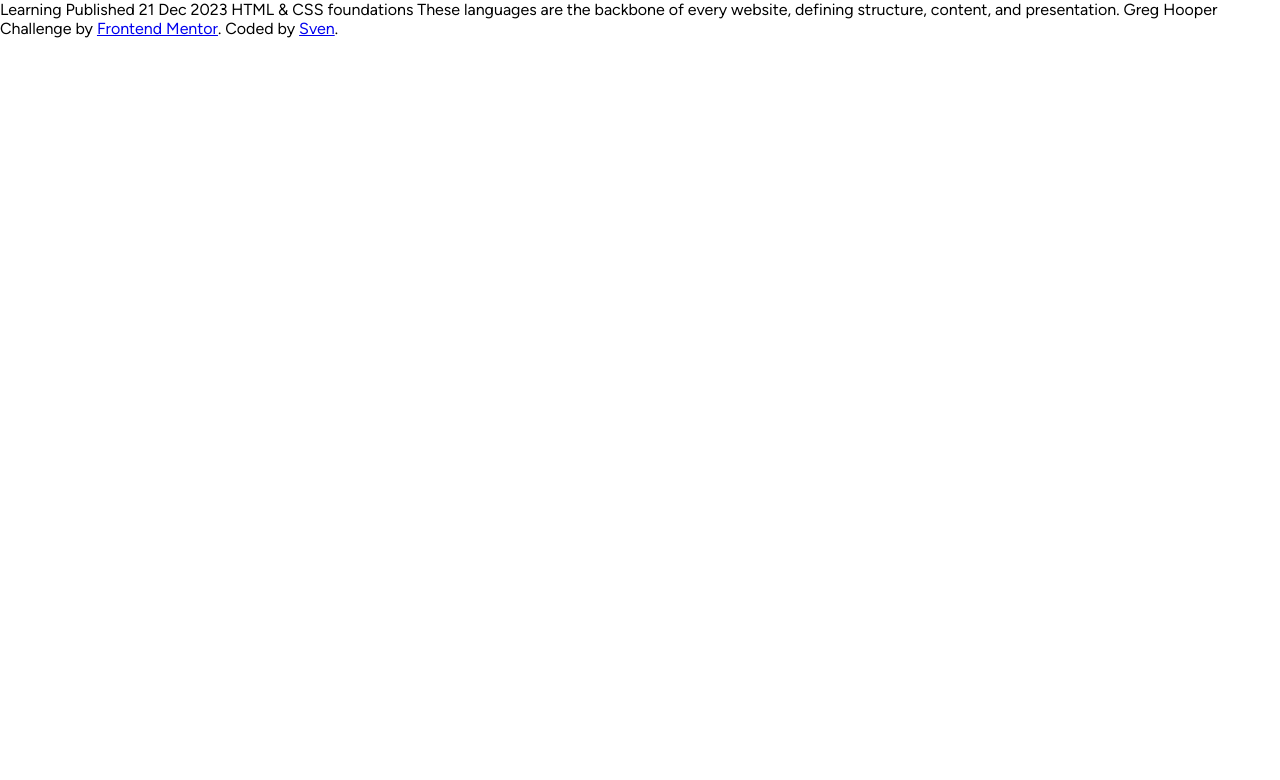
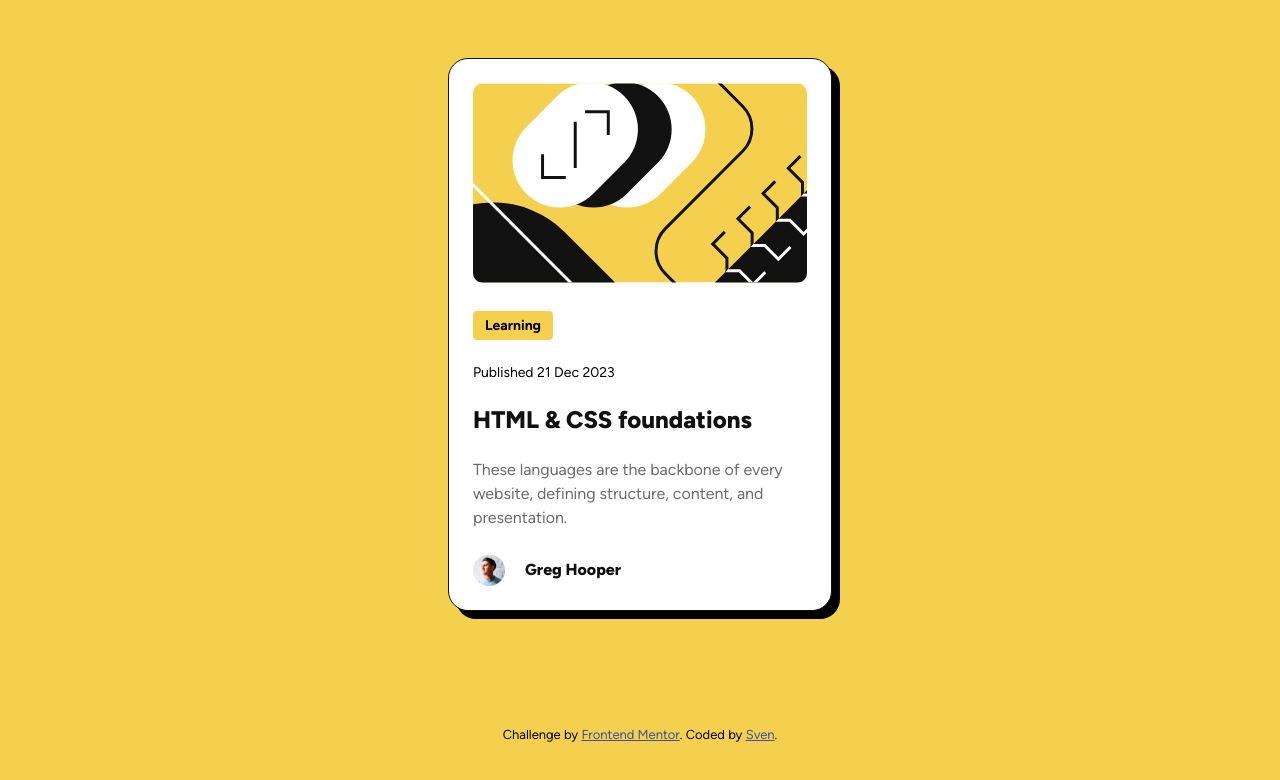
Before and after one commit to Sven-27/blog-preview-card, a plain HTML site: page index.html in a window 1280 px wide. Drawn offline with Linux system fonts and the light colour scheme.

Commit message:
finished project

```diff
--- a/index.html
+++ b/index.html
@@ -14,10 +14,23 @@
     <title>Frontend Mentor | Blog preview card</title>
   </head>
   <body>
-    Learning Published 21 Dec 2023 HTML & CSS foundations These languages are
-    the backbone of every website, defining structure, content, and
-    presentation. Greg Hooper
-
+    <main>
+      <img src="./assets/images/illustration-article.svg" alt="illustration" />
+      <div class="topic">
+        <h3>Learning</h3>
+        <p class="published">Published 21 Dec 2023</p>
+      </div>
+      <div class="info">
+        <h1>HTML & CSS foundations</h1>
+        <p>These languages are the backbone of every website,
+          defining structure, content, and presentation.
+        </p>
+      </div>
+      <div class="author">
+        <img src="./assets/images/image-avatar.webp" alt="author" />
+        <p>Greg Hooper</p>
+      </div>
+    </main>
     <footer>
       <p>Challenge by <a href="https://www.frontendmentor.io?ref=challenge" target="_blank">Frontend Mentor</a>. Coded by <a href="#">Sven</a>.</p>
     </footer>
--- a/style.css
+++ b/style.css
@@ -1,53 +1,129 @@
 @font-face {
-  font-family: 'Figtree-ExtraBold';
-  src: URL('./assets/fonts/static/Figtree-ExtraBold.ttf') format('truetype');
+  font-family: "Figtree-ExtraBold";
+  src: URL("./assets/fonts/static/Figtree-ExtraBold.ttf") format("truetype");
 }
 
 @font-face {
-  font-family: 'Figtree-SemiBold';
-  src: URL('./assets/fonts/static/Figtree-SemiBold.ttf') format('truetype');
+  font-family: "Figtree-SemiBold";
+  src: URL("./assets/fonts/static/Figtree-SemiBold.ttf") format("truetype");
 }
 
 @font-face {
-  font-family: 'Figtree-VariableFont_wght';
-  src: URL('./assets/fonts/Figtree-VariableFont_wght.ttf') format('truetype');
+  font-family: "Figtree-VariableFont_wght";
+  src: URL("./assets/fonts/Figtree-VariableFont_wght.ttf") format("truetype");
 }
 
 @font-face {
-  font-family: 'Figtree-Italic-VariableFont_wght';
-  src: URL('./assets/fonts/Figtree-Italic-VariableFont_wght.ttf') format('truetype');
+  font-family: "Figtree-Italic-VariableFont_wght";
+  src: URL("./assets/fonts/Figtree-Italic-VariableFont_wght.ttf")
+    format("truetype");
 }
 
-:root{
-  // colors
-  --yellow: #F4D04E;
-  --gray-light: #6B6B6B;
+:root {
+  /* colors */
+  --white: #fff;
+  --yellow: #f4d04e;
+  --gray-light: #6b6b6b;
   --gray-dark: #111;
-  --white: #FFF;
 
-  // line height
+  /* line-height */
   --line-height: 1.5;
 
-  //spacing
+  /* spacing */
   --spacing-xl: 24px;
   --spacing-l: 12px;
   --spacing-m: 8px;
   --spacing-s: 4px;
 }
 
-*{
+* {
   margin: 0;
   padding: 0;
   box-sizing: border-box;
-  font-family: "Figtree-VariableFont_wght"
+  font-family: "Figtree-VariableFont_wght";
 }
 
-body{
+body {
+  display: grid;
+  place-items: center;
+  min-height: 100vh;
+  background: var(--yellow);
 
-  //footer text
+  main {
+    width: 327px;
+    border-radius: 20px;
+    border: 1px solid var(--gray-dark);
+    box-shadow: 8px 8px 0 #000;
+    overflow: hidden;
+    background: var(--white);
+    padding: 1.5rem;
+
+    @media only screen and (min-width: 500px) {
+      width: 384px;
+    }
+
+    > img {
+      width: 100%;
+      border-radius: 10px;
+    }
+
+    .topic {
+      padding-top: 24px;
+
+      h3 {
+        font-size: clamp(12px, 4vw, 14px);
+        font-weight: bold;
+        padding: 6px 12px;
+        background: var(--yellow);
+        width: max-content;
+        border-radius: 4px;
+      }
+      .published {
+        padding-block: 24px;
+        font-size: clamp(12px, 4vw, 14px);
+      }
+    }
+    .info {
+      h1 {
+        padding-bottom: 24px;
+        font-family: "Figtree-ExtraBold";
+        font-size: clamp(20px, 4vw, 24px);
+        color: var(--gray-dark);
+
+        &:hover,
+        &:active,
+        &:focus {
+          color: var(--yellow);
+        }
+      }
+      p {
+        color: var(--gray-light);
+        font-size: clamp(14px, 2vw, 16px);
+        line-height: var(--line-height);
+      }
+    }
+    .author {
+      display: flex;
+      align-items: center;
+      padding-top: 24px;
+
+      img {
+        width: 2rem;
+        aspect-ratio: 1/1;
+        margin-right: 20px;
+      }
+
+      p {
+        font-family: "Figtree-ExtraBold";
+        color: var(--gray-dark);
+      }
+    }
+  }
+
+  /* footer text */
   footer {
-    p{
-      font-size: 11px;
+    p {
+      font-size: clamp(11px, 4vw, 13px);
       text-align: center;
 
       a {
```
